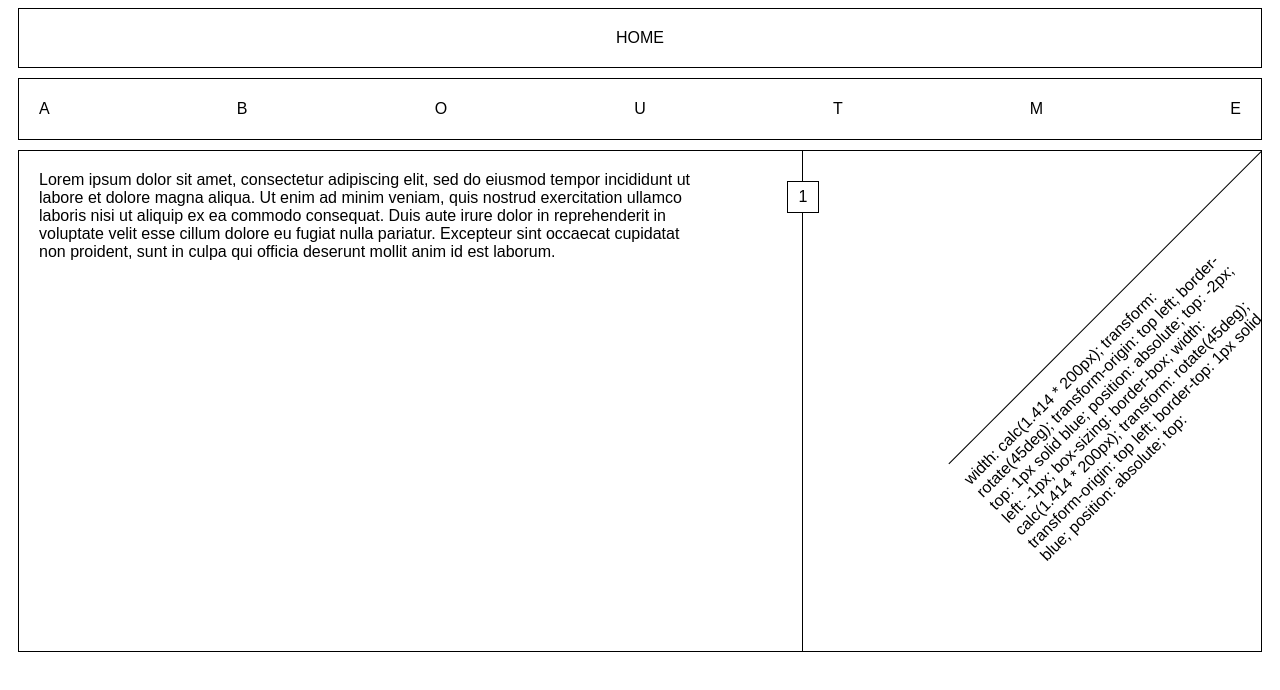
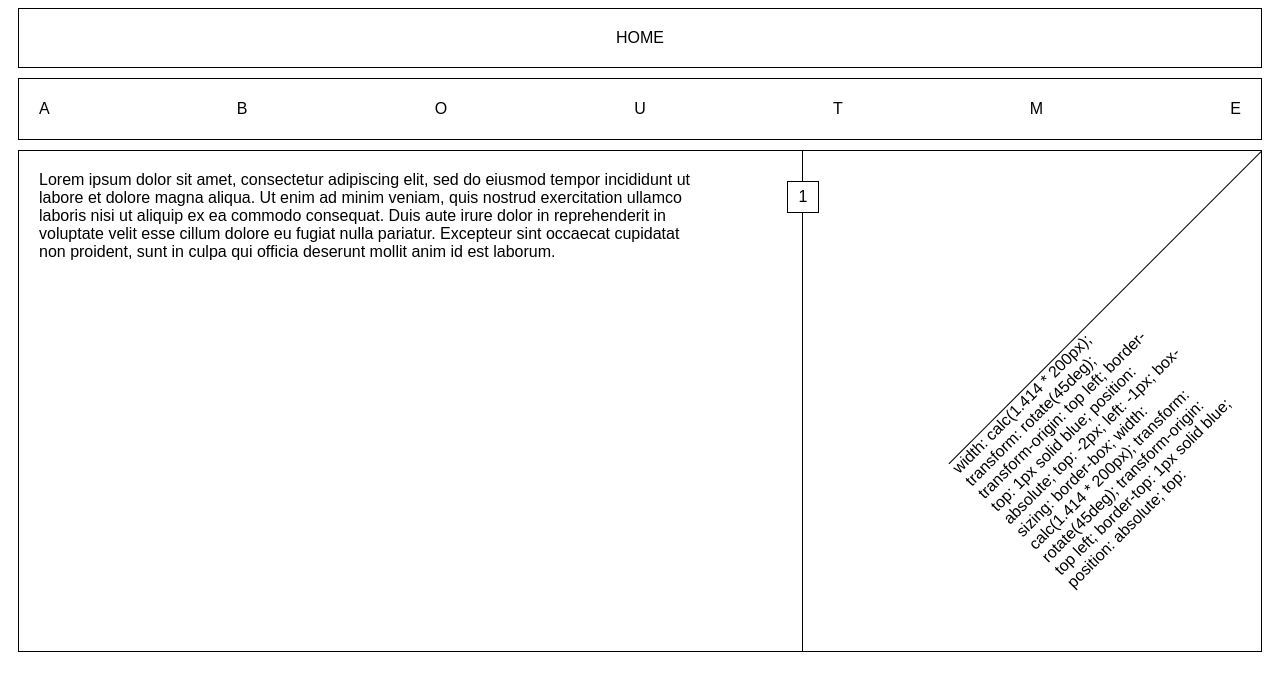
Before and after one commit to bpgoodrow/Portfolio, a React (Create React App) app: page /aboutMe in a window 1280 px wide. Shown: the top 690 px of the page. Built offline with nearby package versions, Linux system fonts and the light colour scheme.

Commit message:
continue styling

```diff
--- a/src/components/AboutMe.css
+++ b/src/components/AboutMe.css
@@ -39,13 +39,14 @@
 }
 
 .aboutMeSideBar{
-  width: auto;
   flex: .4;
   transform: rotate(-45deg);
   transform-origin: top right;
   border-top: 0.5px solid black;
 }
 
-.aboutMeSideBar > p {
-  padding-right: 100px;
+.aboutMeSideBarNested {
+  word-wrap: break-word;
+  margin-right: 200px;
+  margin-bottom: 200px;
 }
--- a/src/components/AboutMe.js
+++ b/src/components/AboutMe.js
@@ -35,7 +35,7 @@ function AboutMe() {
             1
           </div>
           <div className="aboutMeSideBar">
-            <p>
+            <div className="aboutMeSideBarNested">
               width: calc(1.414 * 200px);
               transform: rotate(45deg);
               transform-origin: top left;
@@ -50,7 +50,7 @@ function AboutMe() {
               border-top: 1px solid blue;
               position: absolute;
               top:
-            </p>
+            </div>
           </div>
         </div>
     </React.Fragment>
--- a/src/components/MenuOption.js
+++ b/src/components/MenuOption.js
@@ -6,7 +6,7 @@ const MenuOption = ({ title }) => {
   return(
     <motion.div
         initial={{height: 0}}
-        animate={{height: 1}}
+        animate={{height: -1}}
         exit={{y: window.innerHeight, transition: {duration: .5}}}
       >
     <div className="menuOption">
```
Also changed, not shown: 1 other file (tests, documents, lock files or other folders).
